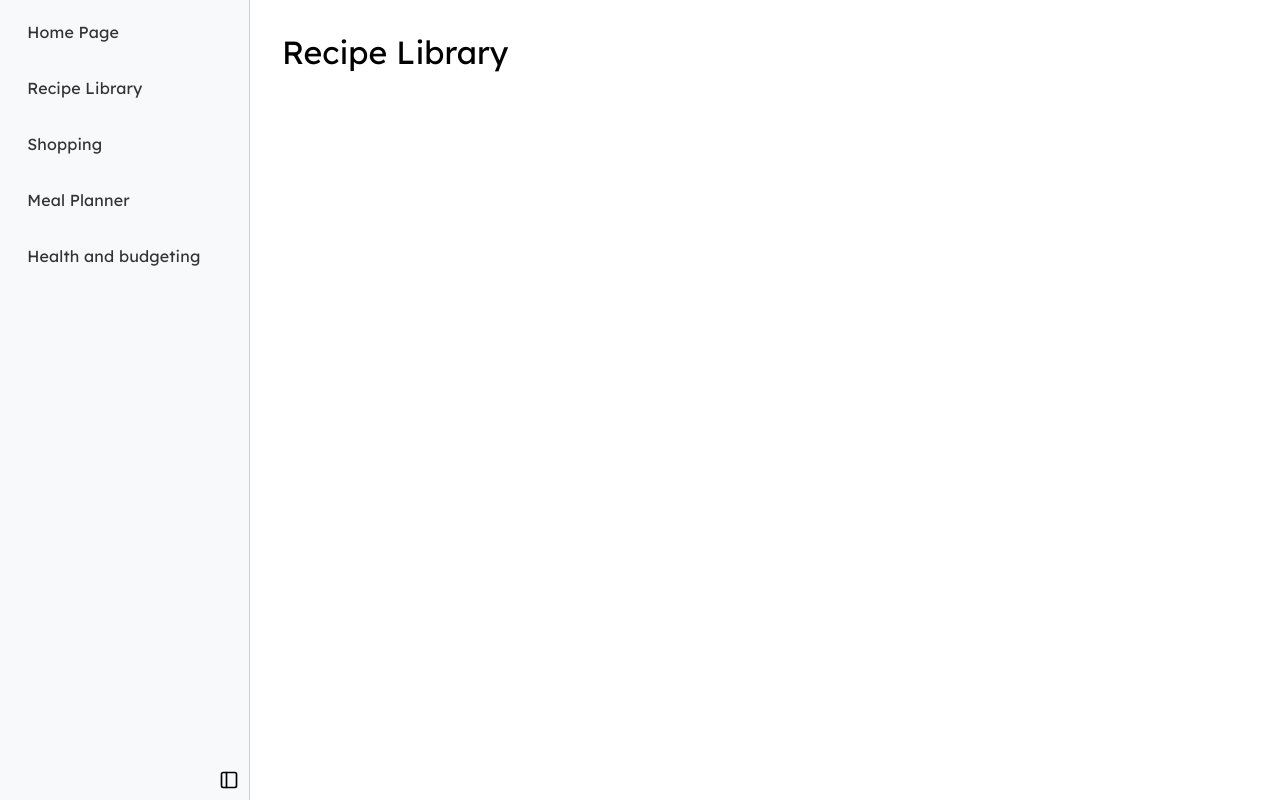
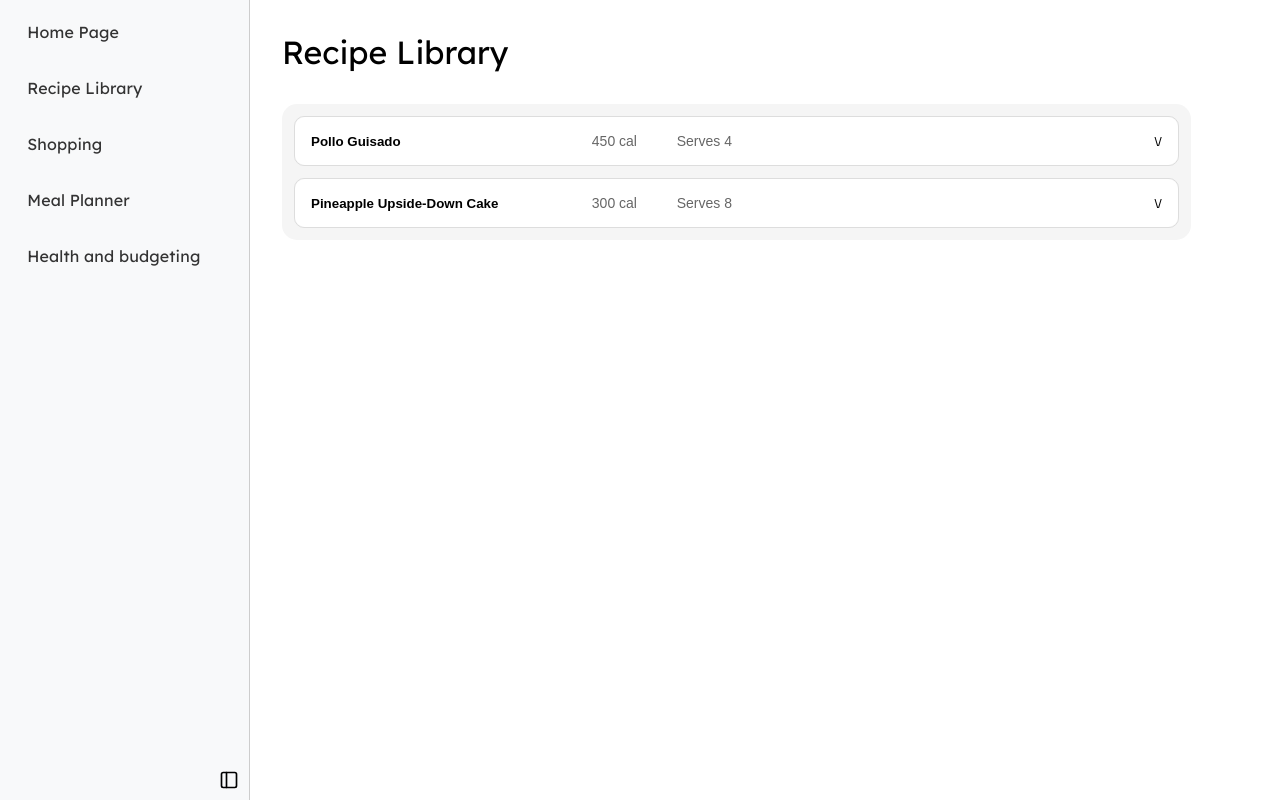
Before and after one commit to jdsander04/mom, a React (Vite) app in the folder frontend/: page /recipes in a window 1280 px wide. Shown: the top 800 px of the page. Built offline with nearby package versions, Linux system fonts and the light colour scheme.

Commit message:
Remove unused RecipeListItem component and add RecipeAccordion and VerticalContainer components with styles

```diff
--- /dev/null
+++ b/frontend/src/components/common/RecipeAccordion/RecipeAccordion.module.css
@@ -0,0 +1,59 @@
+.accordion {
+  border: 1px solid #ddd;
+  border-radius: 10px;
+}
+
+.header {
+  width: 100%;
+  padding: 1rem;
+  background: #ffffff;
+  border: none;
+  text-align: left;
+  cursor: pointer;
+  display: flex;
+  justify-content: space-between;
+  align-items: center;
+  border-radius: 10px;
+}
+
+.header:hover {
+  background: #e9e9e9;
+}
+
+.arrow {
+  transition: transform 0.2s;
+}
+
+.arrow.open {
+  transform: rotate(180deg);
+}
+
+.content {
+  padding: 1rem;
+}
+
+.headerContent {
+  display: flex;
+  align-items: center;
+  width: 100%;
+}
+
+.title {
+  font-weight: 600;
+  flex: 1;
+}
+
+.calories {
+  font-size: 0.875rem;
+  color: #666;
+  width: 80px;
+  text-align: center;
+}
+
+.serves {
+  font-size: 0.875rem;
+  color: #666;
+  width: 100px;
+  text-align: center;
+  margin-right: 25rem;
+}
--- /dev/null
+++ b/frontend/src/components/common/RecipeAccordion/RecipeAccordion.tsx
@@ -0,0 +1,40 @@
+import { useState } from 'react'
+import styles from './RecipeAccordion.module.css'
+
+interface RecipeAccordionProps {
+  title: string
+  calories: number
+  serves: number
+  added: boolean
+  ingredients: string[]
+  instructions: string[]
+  imageUrl?: string
+  children: React.ReactNode
+}
+
+const RecipeAccordion = ({ title, calories, serves, added, ingredients, instructions, imageUrl, children}: RecipeAccordionProps) => {
+  const [isOpen, setIsOpen] = useState(false)
+
+  return (
+    <div className={styles.accordion}>
+      <button
+        className={styles.header}
+        onClick={() => setIsOpen(!isOpen)}
+      >
+        <div className={styles.headerContent}>
+          <span className={styles.title}>{title}</span>
+          <span className={styles.calories}>{calories} cal</span>
+          <span className={styles.serves}>Serves {serves}</span>
+        </div>
+        <span className={`${styles.arrow} ${isOpen ? styles.open : ''}`}>\/</span>
+      </button>
+      {isOpen && (
+        <div className={styles.content}>
+          {children}
+        </div>
+      )}
+    </div>
+  )
+}
+
+export default RecipeAccordion
--- a/frontend/src/components/common/RecipeListItem/index.ts
+++ /dev/null
@@ -1 +0,0 @@
-export { default } from './RecipeListItem'
--- /dev/null
+++ b/frontend/src/components/common/VerticalContainer/VerticalContainer.module.css
@@ -0,0 +1,9 @@
+.container {
+  display: flex;
+  flex-direction: column;
+  gap: .75rem;
+  background-color: #f5f5f5;
+  border-radius: 15px;
+  padding: .75rem;
+  width: 80%;
+}
--- /dev/null
+++ b/frontend/src/components/common/VerticalContainer/VerticalContainer.tsx
@@ -0,0 +1,15 @@
+import styles from './VerticalContainer.module.css'
+
+interface VerticalContainerProps {
+  children: React.ReactNode
+}
+
+const VerticalContainer = ({ children }: VerticalContainerProps) => {
+  return (
+    <div className={styles.container}>
+      {children}
+    </div>
+  )
+}
+
+export default VerticalContainer
--- a/frontend/src/components/pages/RecipeLibrary.module.css
+++ b/frontend/src/components/pages/RecipeLibrary.module.css
@@ -3,3 +3,12 @@
   margin: 0 0 1rem 0;
   font-weight: normal;
 }
+
+.container {
+  grid-column: 1 / -1;
+  width: 100%;
+  max-width: none;
+  display: flex;
+  flex-direction: column;
+  gap: 1rem;
+}
--- a/frontend/src/components/pages/RecipeLibrary.tsx
+++ b/frontend/src/components/pages/RecipeLibrary.tsx
@@ -1,10 +1,22 @@
 import styles from './RecipeLibrary.module.css';
+import VerticalContainer from '../common/VerticalContainer/VerticalContainer';
+import RecipeAccordion from '../common/RecipeAccordion/RecipeAccordion';
 
 const RecipeLibrary = () => {
   return (
-    <h1 className={styles.pageTitle}>
-      Recipe Library
-    </h1>
+    <div className={styles.container}>
+      <h1 className={styles.pageTitle}>
+        Recipe Library
+      </h1>
+      <VerticalContainer>
+        <RecipeAccordion title="Pollo Guisado" calories={450} serves={4} added={true} ingredients={['1 lb chicken', '2 cups rice']} instructions={['Cook chicken', 'Prepare rice']} imageUrl="https://example.com/pollo.jpg">
+          {/* Breakfast recipe items */}
+        </RecipeAccordion>
+        <RecipeAccordion title="Pineapple Upside-Down Cake" calories={300} serves={8} added={false} ingredients={['1 can pineapple', '1 box cake mix']} instructions={['Prepare cake mix', 'Add pineapple on top']} imageUrl="https://example.com/cake.jpg">
+          {/* Lunch recipe items */}
+        </RecipeAccordion>
+      </VerticalContainer>
+    </div>
   );
 };
 
```
Also changed, not shown: frontend/src/components/common/RecipeListItem/RecipeListItem.tsx (deleted, +0 -11 lines), frontend/src/components/common/RecipeListItem/RecipeListItem.module.css (deleted).
